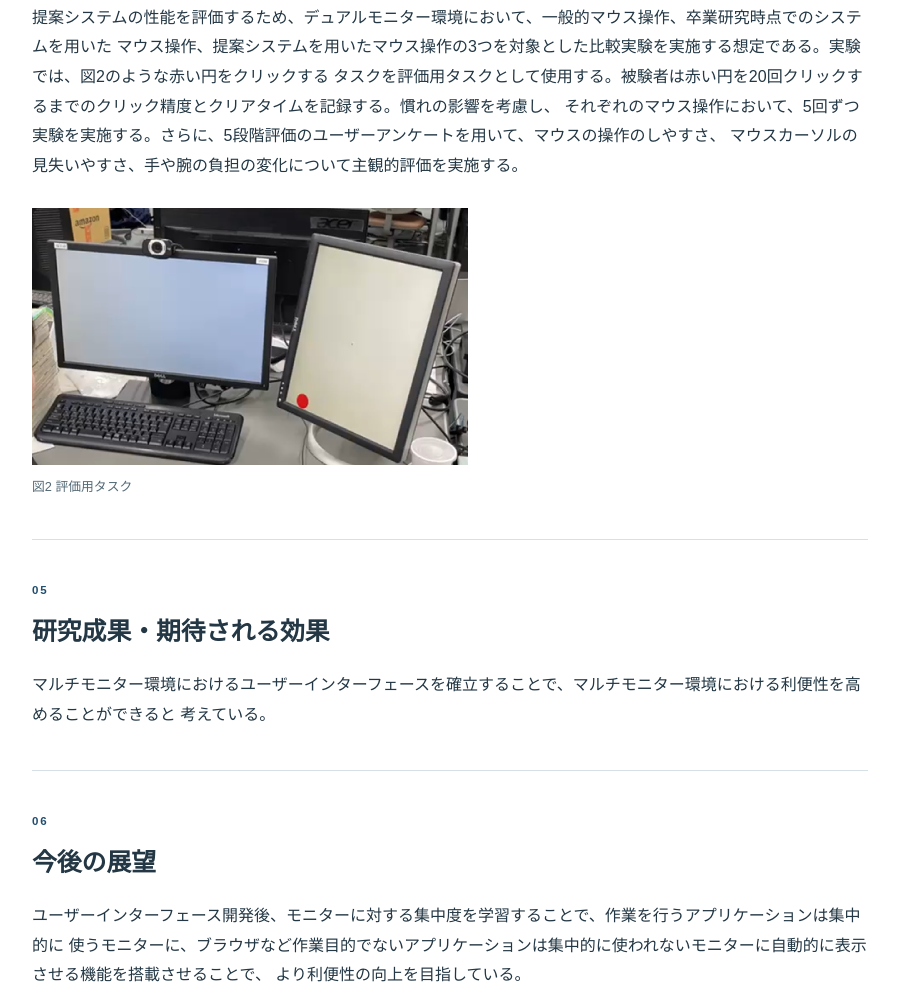
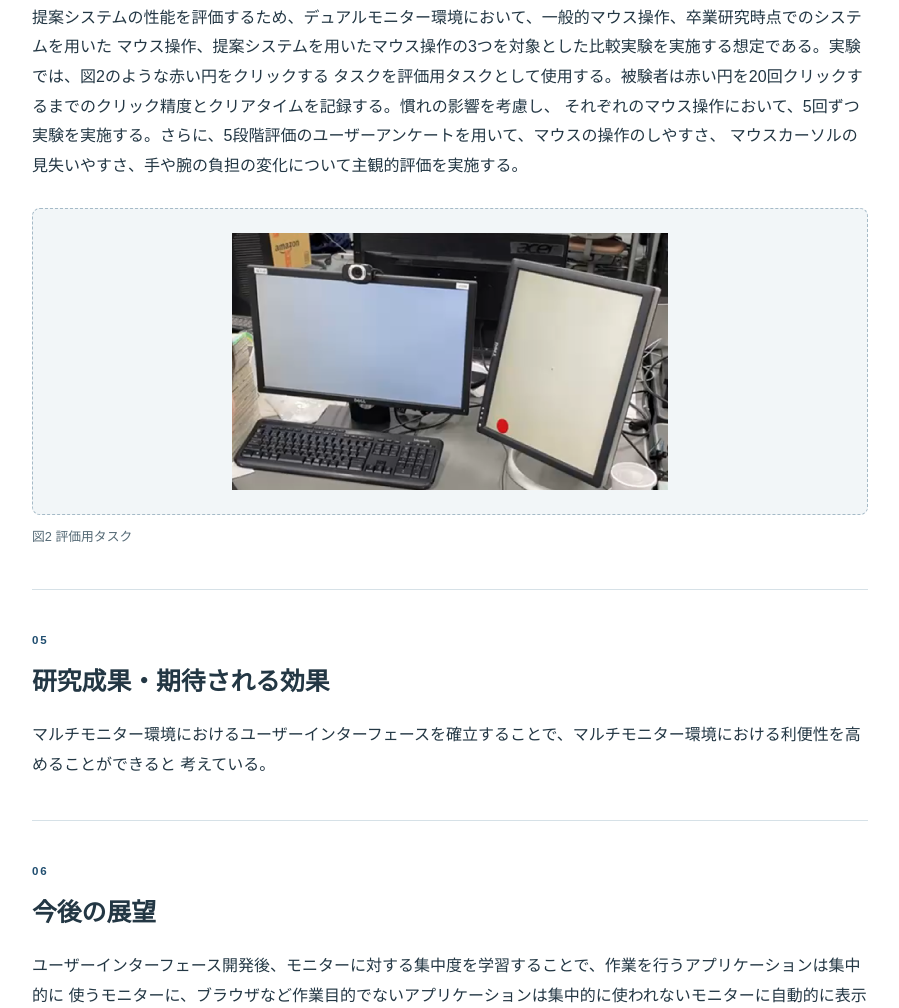
Before and after one commit to TeamUeno/Research_Info, a plain HTML site: page research2.html in a window 1280 px wide. Shown: the part 2203-3211 px from the top of the page, without its empty margins (332-1231 px from the left). Drawn offline with Linux system fonts and the light colour scheme.

Commit message:
研究②の実験画像表示方法修正

```diff
--- a/research2.html
+++ b/research2.html
@@ -114,11 +114,13 @@
               マウスカーソルの見失いやすさ、手や腕の負担の変化について主観的評価を実施する。
             </p>
             <figure>
-              <img
+              <div class = "media-placeholder detail-media">
+                <img
                   src="./images/研究②実験画像.png"
                   alt="研究②の実験の説明画像"
                   loading="lazy"
                 >
+              </div>
               <figcaption>図2 評価用タスク</figcaption>
             </figure>
           </section>
```
